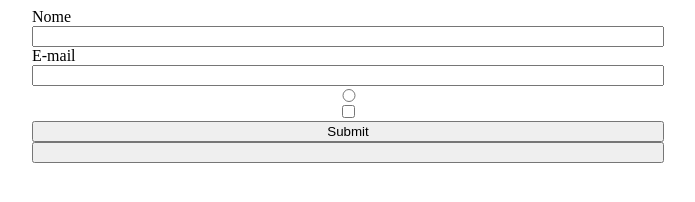
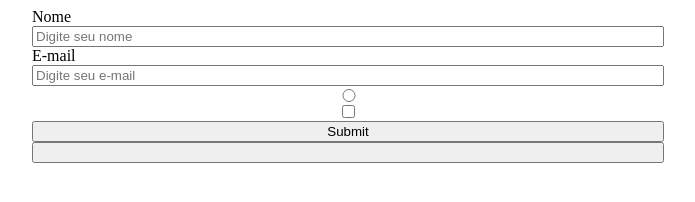
Before and after one commit to Enrico070/repositorioteste, a plain HTML site: page index.html in a window 1280 px wide. Shown: the whole page, without its empty margins (292-987 px from the left). Drawn offline with Linux system fonts and the light colour scheme.

Commit message:
Adição do placeholder

```diff
--- a/index.html
+++ b/index.html
@@ -8,9 +8,9 @@
 <body>
     <form>
         <label>Nome</label>
-        <input type="text">
+        <input type="text" placeholder="Digite seu nome">
         <label>E-mail</label>
-        <input type="email">
+        <input type="email" placeholder="Digite seu e-mail">
         <input type="radio">
         <input type="checkbox">
         <input type="submit">
```
